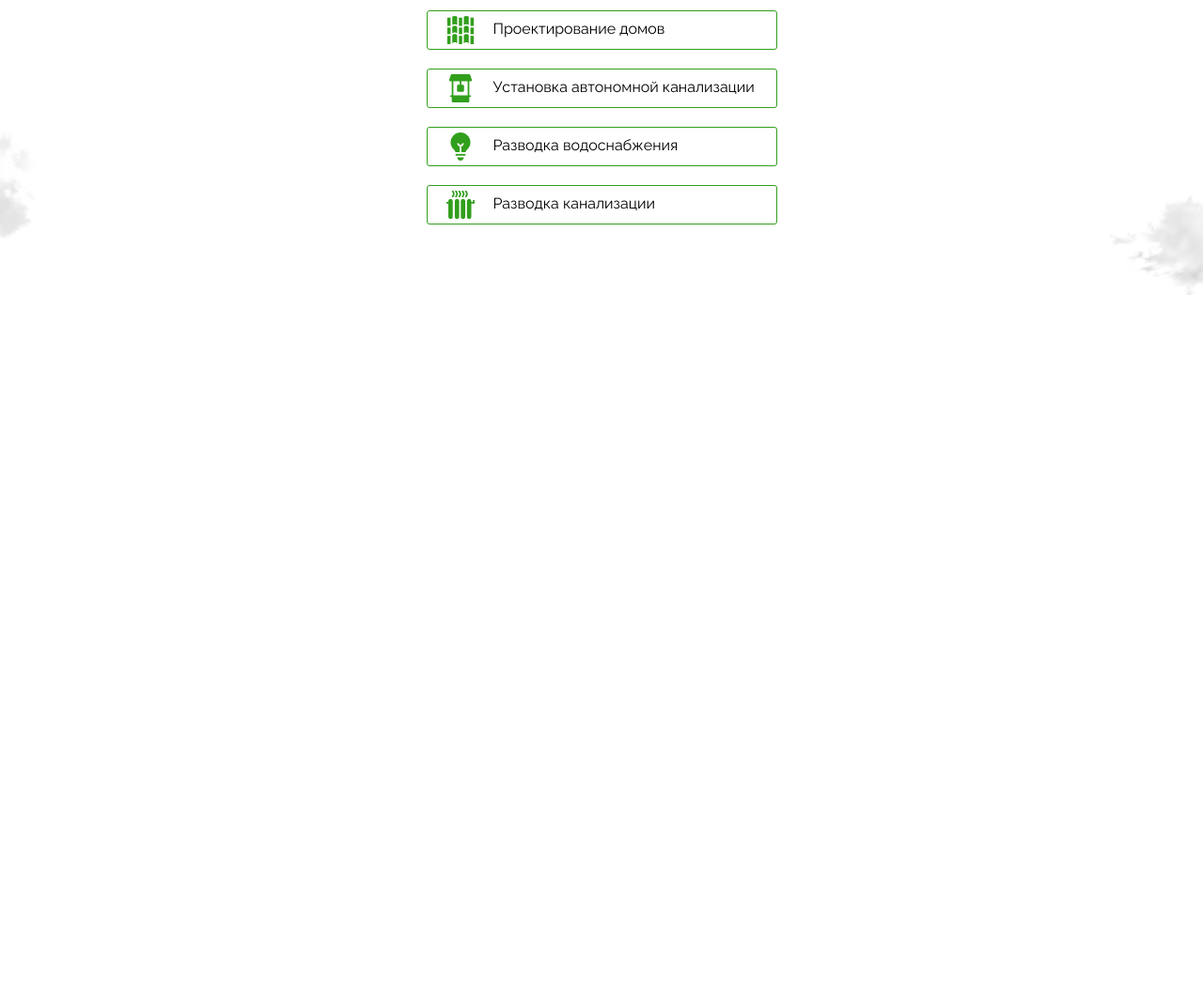
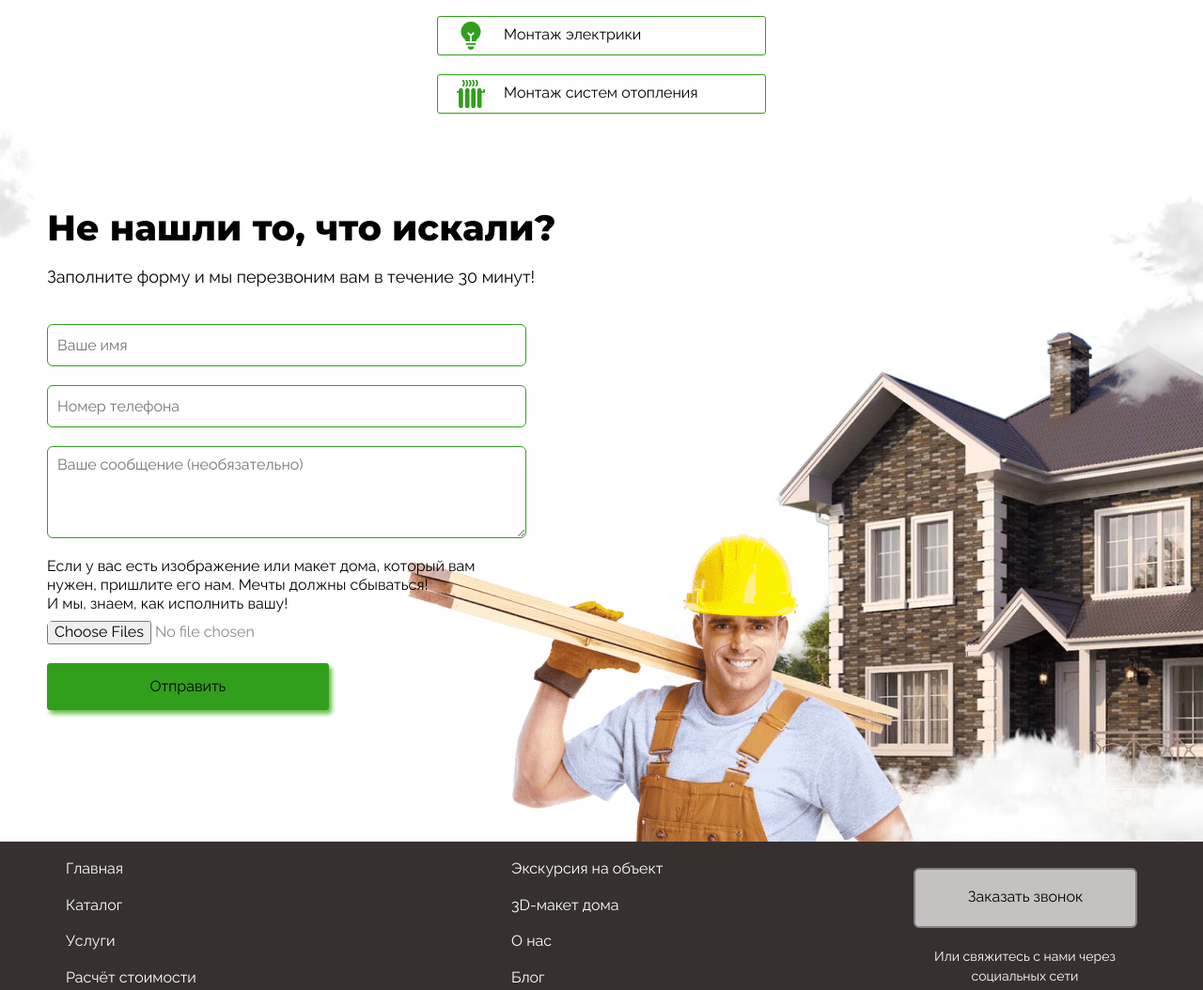
Before and after one commit to kingurru/BuildingCompany, a plain HTML site: page index.html in a window 1280 px wide. Shown: the part 1219-2273 px from the top of the page at 94% size. Before the commit the page ends 1533 px from the top, so only its background shows below. Drawn offline with Linux system fonts and the light colour scheme.

Commit message:
completed project

```diff
--- a/assets/styles/style.css
+++ b/assets/styles/style.css
@@ -4,17 +4,17 @@
 @import url('https://fonts.googleapis.com/css2?family=Montserrat:wght@800&display=swap');
 
 body {
-    background-size: 1920px 2514px;
-    background: url("../../assets/images/bg.jpg") no-repeat top center;
+    background: /*linear-gradient(rgba(0,0,0,0.01), rgba(0,0,0,0.01)),*/ url("../../assets/images/bg.jpg") no-repeat top center;
     font-family: 'Raleway', 'Arial', sans-serif;
+    background-size: 1920px;
 }
 
 
 .wrapper {
     margin: 0 auto;
     max-width: 1600px;
+    padding: 0 50px;
 }
-
 
 a {
     text-decoration: none;
@@ -60,12 +60,10 @@ ul {
 
 .schedule > p {
     margin: 9px auto;
-    /* Пн-Сб: c 10:00 до 20:00 Выходной: воскресенье */
     font-style: normal;
     font-weight: 500;
     font-size: 16px;
     line-height: 24px;
-    /* or 150% */
 }
 
 .order-a-layout {
@@ -99,7 +97,6 @@ ul {
 
 .contacts p {
     margin: 5px;
-    /* +7 (915) 168-55-50 */
     width: 203px;
     height: 27px;
     font-family: 'Montserrat', sans-serif;
@@ -107,7 +104,6 @@ ul {
     font-weight: 800;
     font-size: 22px;
     line-height: 27px;
-    /* identical to box height */
 }
 
 .social-icon {
@@ -140,6 +136,7 @@ ul {
 /*todo header div.nav*/
 
 ul.nav {
+    margin-bottom: 50px;
     display: flex;
     flex-wrap: nowrap;
     justify-content: space-around;
@@ -180,7 +177,7 @@ ul.nav {
 /*todo main section.request*/
 
 .request {
-    margin-left: 30px;
+    margin-bottom: 250px;
 }
 
 .request p:nth-child(2) {
@@ -198,6 +195,7 @@ ul.nav {
 
 .request p:nth-child(3) {
     margin-top: 6px;
+    margin-bottom: 30px;
     font-family: 'Raleway', 'sans-serif';
     font-style: normal;
     font-weight: normal;
@@ -213,8 +211,9 @@ ul.nav {
     align-items: center;
     align-content: center;
     max-width: 805px;
-    min-height: 212px;
+    min-height: 200px;
     padding: 5px;
+    padding-top: 20px;
     background: white;
     box-shadow: 1px 1px 12px rgba(0, 0, 0, 0.25);
     border-radius: 3px;
@@ -233,6 +232,7 @@ ul.nav {
 
 .request form select {
     padding-left: 16px;
+
 }
 
 .request form .submit {
@@ -258,12 +258,11 @@ ul.nav {
 }
 
 .request form p {
-    margin: 0;
+    margin: 20px;
     font-size: 12px;
-    line-height: 14px;
 }
 
-img.gift-big {
+/*img.gift-big {
     position: relative;
     left: 720px;
     top: -300px;
@@ -281,6 +280,12 @@ img.spatula {
     left: 140px;
     top: -309px;
 }
+
+img.brick {
+    position: relative;
+    right: 550px;
+    top: 200px;
+}*/
 
 .sidebar {
     position: fixed;
@@ -320,6 +325,10 @@ img.spatula {
     img.spatula {
         display: none;
     }
+
+    img.brick {
+        display: none;
+    }
 }
 
 
@@ -334,9 +343,9 @@ img.spatula {
     font-weight: 900;
     font-size: 32px;
     line-height: 52px;
-    /* identical to box height, or 162% */
     color: #363130;
 }
+
 
 .block-left {
     float: left;
@@ -345,7 +354,7 @@ img.spatula {
 
 .block-left p {
     margin: 20px 5px 20px 5px;
-    width: 373px;
+    width: 350px;
     height: 42px;
     border: 1px solid #319F1C;
     box-sizing: border-box;
@@ -364,7 +373,7 @@ img.spatula {
 
 .block-right p {
     margin: 20px 5px 20px 5px;
-    width: 373px;
+    width: 350px;
     height: 42px;
     border: 1px solid #319F1C;
     box-sizing: border-box;
@@ -377,12 +386,14 @@ img.spatula {
 }
 
 .house-line {
+    margin: 0;
     float: left;
 }
 
 .well {
     display: block;
-    float: left;
+    float: right;
+
     margin-top: 80px;
 }
 
@@ -398,14 +409,18 @@ img.spatula {
     padding-left: 100px;
 }
 
-@media (max-width: 1750px) {
+@media (max-width: 1650px) {
     .well {
         display: none;
     }
 
 }
 
-@media (max-width: 1540px) {
+@media (max-width: 1480px) {
+    .request {
+        margin-bottom: 50px;
+    }
+
     .house-line {
         display: none;
     }
@@ -414,15 +429,162 @@ img.spatula {
         margin-top: 100px;
     }
 
-    .block-left, .block-right{
+    .block-left, .block-right {
         float: none;
         margin: 0 auto;
     }
+
     .services p {
         padding: 0;
         margin: 20px auto;
     }
+
     .wrapper-services {
         padding-left: 0;
     }
 }
+
+/*todo main section.feedback*/
+
+.feedback {
+    clear: both;
+}
+
+.feedback p:nth-child(2) {
+    margin: 100px 0 20px;
+    font-style: normal;
+    font-family: 'Montserrat', sans-serif;
+    font-weight: 900;
+    font-size: 38px;
+    line-height: 43px;
+}
+
+.feedback p:nth-child(3) {
+    margin-top: 6px;
+    margin-bottom: 40px;
+    font-family: 'Raleway', 'sans-serif';
+    font-style: normal;
+    font-weight: normal;
+    font-size: 18px;
+    line-height: 21px;
+    color: #000000;
+}
+
+.feedback form {
+    display: flex;
+    flex-direction: column;
+}
+
+.feedback form input {
+    width: 510px;
+    height: 45px;
+    padding: 10px;
+    margin-bottom: 20px;
+    border: 1px solid #319F1C;
+    box-sizing: border-box;
+    border-radius: 6px;
+
+    font-size: 16px;
+    color: #8A8A8A;
+}
+
+.feedback form textarea {
+    width: 510px;
+    height: 98px;
+    padding: 10px;
+
+    border: 1px solid #319F1C;
+    box-sizing: border-box;
+    border-radius: 6px;
+}
+
+.feedback form p {
+    width: 507px;
+    height: 48px;
+    margin-bottom: 10px;
+    font-size: 16px;
+    line-height: 20px;
+}
+
+.feedback form input.file {
+    margin: 10px 0 0;
+    padding: 0;
+    border: none;
+
+}
+
+.feedback form .submit {
+    width: 300px;
+    height: 50px;
+    background: #319F1C;
+    box-shadow: 3px 4px 5px #64BC45;
+    border-radius: 3px;
+    color: black;
+    transition: all 0.3s ease;
+}
+
+.feedback form .submit:hover {
+    width: 300px;
+    height: 50px;
+    background: #319F1C;
+    box-shadow: 0 0 1px #64BC45;
+    border-radius: 3px;
+    color: white;
+    transition: all 0.3s ease;
+    cursor: pointer;
+}
+
+/*todo footer*/
+
+footer {
+    margin: 120px auto 0;
+    min-height: 200px;
+    background: #363130;
+}
+
+.footer-nav {
+    display: flex;
+    flex-direction: row;
+    flex-wrap: wrap;
+    align-items: center;
+    justify-content: space-between;
+    padding: 10px;
+}
+
+.footer-nav li a {
+    padding: 10px;
+    color: white;
+}
+
+.footer-nav [type="button"] {
+
+    width: 238px;
+    height: 64px;
+    margin: 10px;
+
+    background-color: rgba(255, 255, 255, 0.7);
+    border: 2px solid #818181;
+    box-sizing: border-box;
+    border-radius: 6px;
+    cursor: pointer;
+
+}
+
+.footer-nav .column-3 p {
+    width: 237px;
+    height: 42px;
+    margin: 10px;
+
+    text-align: center;
+    font-size: 14px;
+    line-height: 21px;
+
+    color: #FFFFFF;
+}
+
+@media (max-width: 787px) {
+    .column-1, .column-2, .column-3 {
+        margin: 0 auto;
+        width: 250px;
+    }
+}
--- a/index.html
+++ b/index.html
@@ -1,16 +1,18 @@
 <!DOCTYPE html>
 <html lang="ru">
 <head>
-	<meta charset="utf-8">
-	<meta name="viewport" content="width=device-width, initial-scale=1">
+	<meta charset="UTF-8">
+	<meta name="viewport"
+	      content="width=device-width, user-scalable=no, initial-scale=1.0, maximum-scale=1.0, minimum-scale=1.0">
+	<meta http-equiv="X-UA-Compatible" content="ie=edge">
 	<title>Alfa Repair Building</title>
 	<link rel="stylesheet" href="./assets/styles/style.css">
 	<link rel="stylesheet" href="./assets/styles/normalize.css">
 </head>
 <body>
-<!--<iframe src="index.html" width="150" height="450" scrolling="yes"></iframe>-->
 <h1 class="visually-hidden">Alfa Repair Building</h1>
 <header class="header">
+
 	<div class="wrapper">
 
 		<div class="block__row">
@@ -78,29 +80,34 @@
 
 			<form action="#" method="post">
 				<label>
-					<input type="text" placeholder="Ваше имя" required>
+					<input type="text" placeholder="Ваше имя" name="name" required>
 				</label>
 				<label>
-					<select name="service">
+					<select class="list-services" name="list-services">
 						<option disabled selected>Выберите услугу</option>
-						<option value="work1">Ремонт кровли</option>
-						<option value="work2">Замена кровли</option>
-						<option value="work3">Установка стеклопакетов</option>
-						<option value="work4">Демонтаж труб</option>
+						<option value="service-1">Проектирование домов</option>
+						<option value="service-2">Монтаж кровли</option>
+						<option value="service-3">Монтаж отопления</option>
+						<option value="service-4">Обустройство скважин</option>
+						<option value="service-5">Разводка водоснабжения</option>
+						<option value="service-6">Разводка канализации</option>
+						<option value="service-7">Монтаж септиков</option>
+						<option value="service-8">Монтаж электрики</option>
 					</select>
 				</label>
 				<label>
-					<input type="tel" placeholder="Номер телефона" required>
+					<input type="tel" placeholder="Номер телефона" name="tel" required>
 				</label>
 				<label>
-					<input class="submit" type="submit" value="Отправить">
+					<input class="submit" type="submit" name="submit" value="Отправить">
 				</label>
 				<p>Ваши данные не будут переданы третьим лицам</p>
 			</form>
 
-			<img class="gift-big" src="./assets/images/gift.svg" width="177" height="141" alt="">
+			<!--<img class="gift-big" src="./assets/images/gift.svg" width="177" height="141" alt="">
 			<img class="gift-small" src="./assets/images/gift.svg" width="90" height="75" alt="">
 			<img class="spatula" src="./assets/images/spatula.svg" width="140" height="140" alt="">
+			<img class="brick" src="./assets/images/tools.svg" width="140" height="180" alt="">-->
 
 			<aside class="sidebar">
 				<ul>
@@ -115,19 +122,19 @@
 
 	<section class="services">
 		<h2>Наши услуги</h2>
-		<div class="wrapper-services">
+		<div class="wrapper">
 			<div class="block-left">
 				<p><img src="./assets/images/s2-l1.svg" width="30" height="30" alt="">Проектирование домов</p>
-				<p><img src="./assets/images/s2-l2.svg" width="30" height="30" alt="">Установка автономной канализации</p>
+				<p><img src="./assets/images/s2-l2.svg" width="30" height="30" alt="">Установка канализации</p>
 				<p><img src="./assets/images/s2-l3.svg" width="30" height="30" alt="">Разводка водоснабжения</p>
 				<p><img src="./assets/images/s2-l4.svg" width="30" height="30" alt="">Разводка канализации</p>
 			</div>
-			<img class="house-line" src="./assets/images/house-line.svg" width="674" height="498" alt="">
+			<img class="house-line" src="./assets/images/house-line.svg" width="660" height="498" alt="">
 			<div class="block-right">
-				<p><img src="./assets/images/s2-r1.svg" width="30" height="30" alt="">Проектирование домов</p>
-				<p><img src="./assets/images/s2-r2.svg" width="30" height="30" alt="">Установка автономной канализации</p>
-				<p><img src="./assets/images/s2-r3.svg" width="30" height="30" alt="">Разводка водоснабжения</p>
-				<p><img src="./assets/images/s2-r4.svg" width="30" height="30" alt="">Разводка канализации</p>
+				<p><img src="./assets/images/s2-r1.svg" width="30" height="30" alt="">Монтаж кровли</p>
+				<p><img src="./assets/images/s2-r2.svg" width="30" height="30" alt="">Обустройство скважин</p>
+				<p><img src="./assets/images/s2-r3.svg" width="30" height="30" alt="">Монтаж электрики</p>
+				<p><img src="./assets/images/s2-r4.svg" width="30" height="30" alt="">Монтаж систем отопления</p>
 			</div>
 			<img class="well" src="./assets/images/well.svg" width="212" height="498" alt="">
 
@@ -137,6 +144,26 @@
 	<section class="feedback">
 		<div class="wrapper">
 			<h2 class="visually-hidden">Обратная связь</h2>
+			<p>Не нашли то, что искали?</p>
+			<p>Заполните форму и мы перезвоним вам в течение 30 минут!</p>
+			<form action="#" method="post">
+				<label>
+					<input type="text" placeholder="Ваше имя" name="name" required>
+				</label>
+				<label>
+					<input type="tel" placeholder="Номер телефона" name="tel" required>
+				</label>
+				<label>
+					<textarea name="message" rows="5" placeholder="Ваше сообщение (необязательно)"></textarea>
+				</label>
+				<p>Если у вас есть изображение или макет дома, который вам нужен,
+					пришлите его нам. Мечты должны сбываться!<br> И мы, знаем, как исполнить вашу!</p>
+				<input class="file" type="file" name="project-house" multiple placeholder="Прикрепить файл">
+				<label>
+					<input class="submit" type="submit" value="Отправить">
+				</label>
+
+			</form>
 
 		</div>
 
@@ -144,7 +171,35 @@
 </main>
 
 <footer class="footer">
-
+	<div class="wrapper">
+		<div class="footer-nav">
+			<ul class="column-1">
+				<li><a href="#">Главная</a></li>
+				<li><a href="#">Каталог</a></li>
+				<li><a href="#">Услуги</a></li>
+				<li><a href="#">Расчёт стоимости</a></li>
+				<li><a href="#">Консультация архитектора</a></li>
+			</ul>
+			<ul class="column-2">
+				<li><a href="#">Экскурсия на объект</a></li>
+				<li><a href="#">3D-макет дома</a></li>
+				<li><a href="#">О нас</a></li>
+				<li><a href="#">Блог</a></li>
+				<li><a href="#">Контакты</a></li>
+			</ul>
+			<div class="column-3">
+				<label>
+					<input type="button" name="order a call" value="Заказать звонок">
+				</label>
+				<p>Или свяжитесь с нами через социальных сети</p>
+				<div class="social-icon">
+					<a href="#"><img src="./assets/images/social-whatsapp.svg" alt=""></a>
+					<a href="#"><img src="./assets/images/social-telegram.svg" alt=""></a>
+					<a href="#"><img src="./assets/images/social-viber.svg" alt=""></a>
+				</div>
+			</div>
+		</div>
+	</div>
 </footer>
 </body>
 </html>
```
Also changed, not shown: assets/images/brick.png (added).
